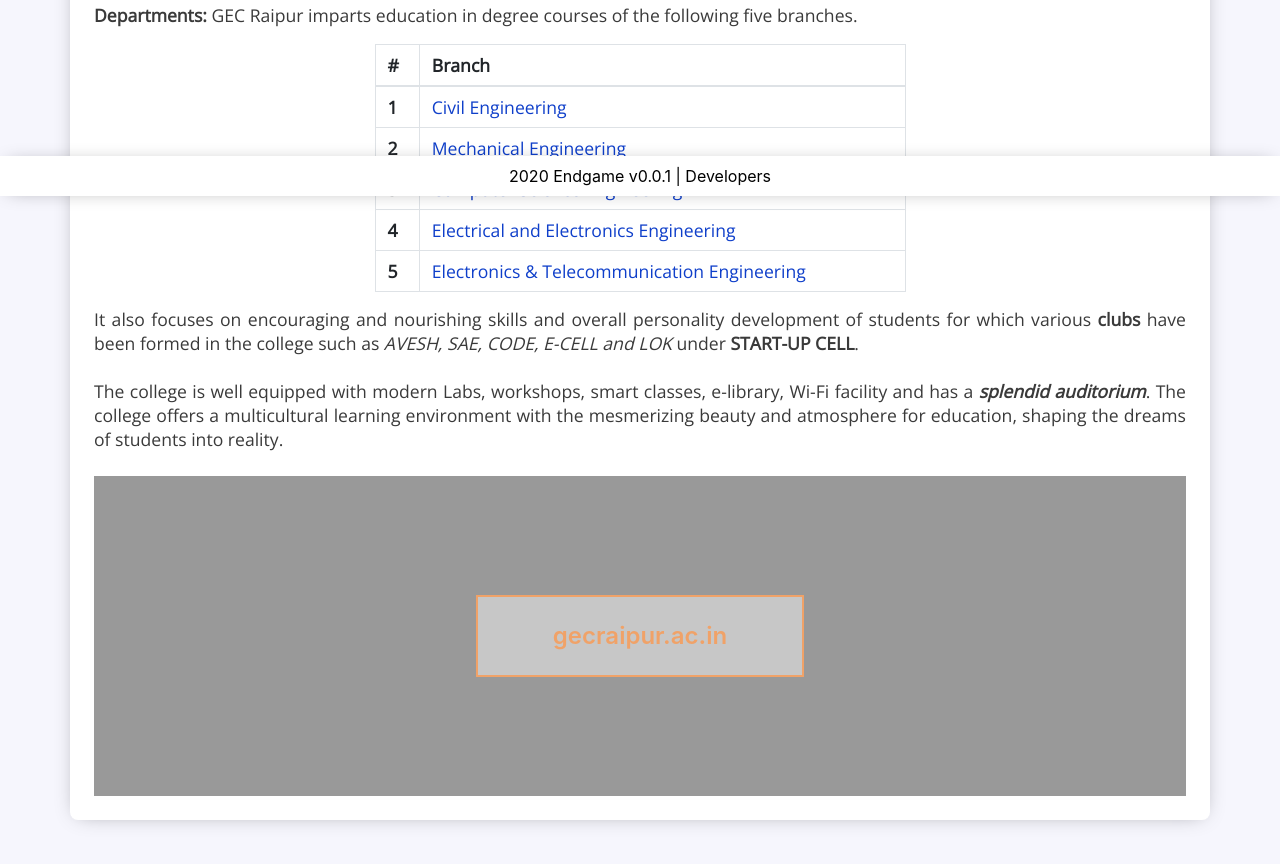
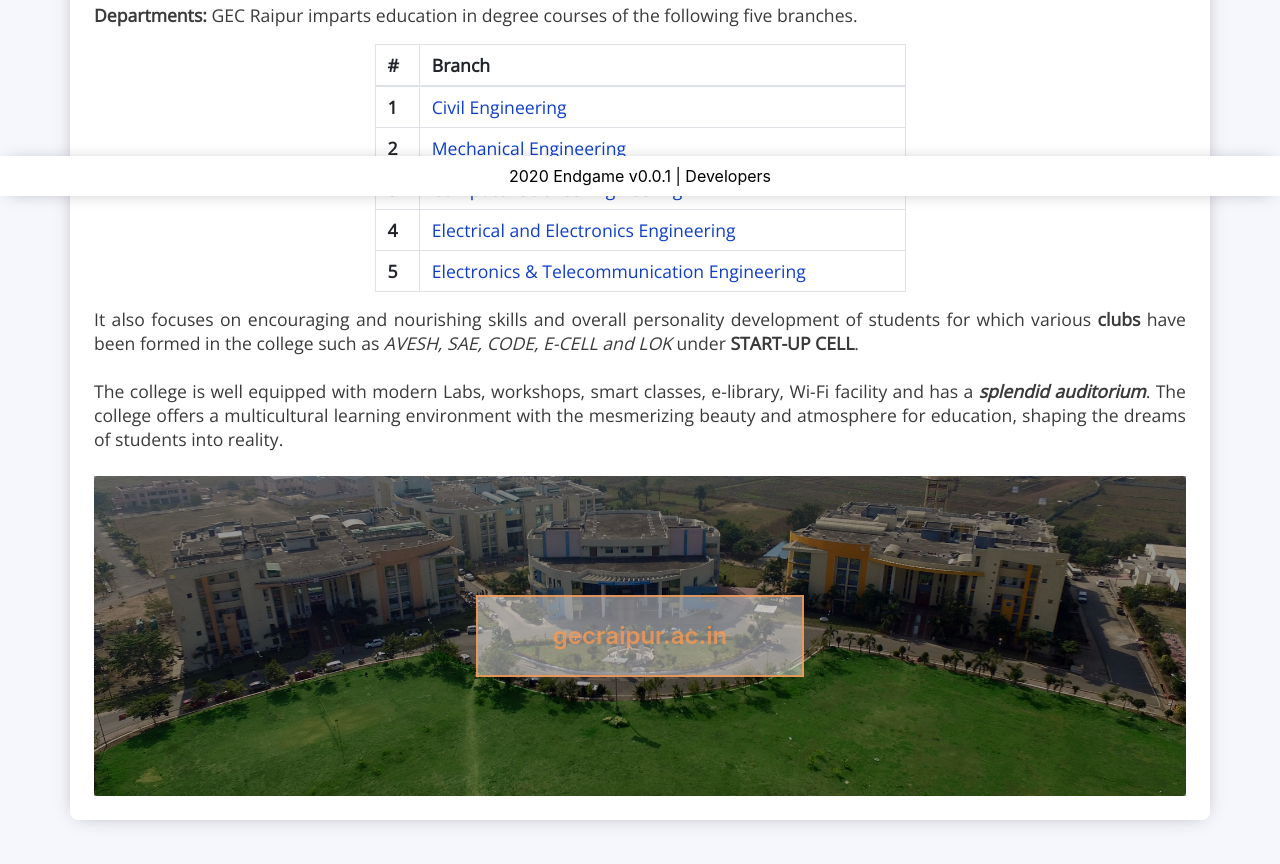
Before and after one commit to sypai/college-website, a website: page institute.html in a window 1280 px wide. Shown: the part 604-1468 px from the top of the page. Drawn offline with nearby package versions, Linux system fonts and the light colour scheme; files that its build step writes are made by us from their sources; the site is published under a folder, as on GitHub Pages, so addresses that start at the root find nothing; files whose address does not match are found by name.

Commit message:
v0.2.0 Static Pages Done

```diff
--- a/assets/scss/1-home/_home-institute.scss
+++ b/assets/scss/1-home/_home-institute.scss
@@ -63,7 +63,7 @@
     .home-img{
         height: 40vh;
         border-radius: 4px;
-        background: url('/assets/img/gec.jpg') no-repeat center center/cover;
+        background: url('assets/img/gec.jpg') no-repeat center center/cover;
 
         .overlay{
             content: "";
```
Also changed, not shown: assets/css/main.css.
